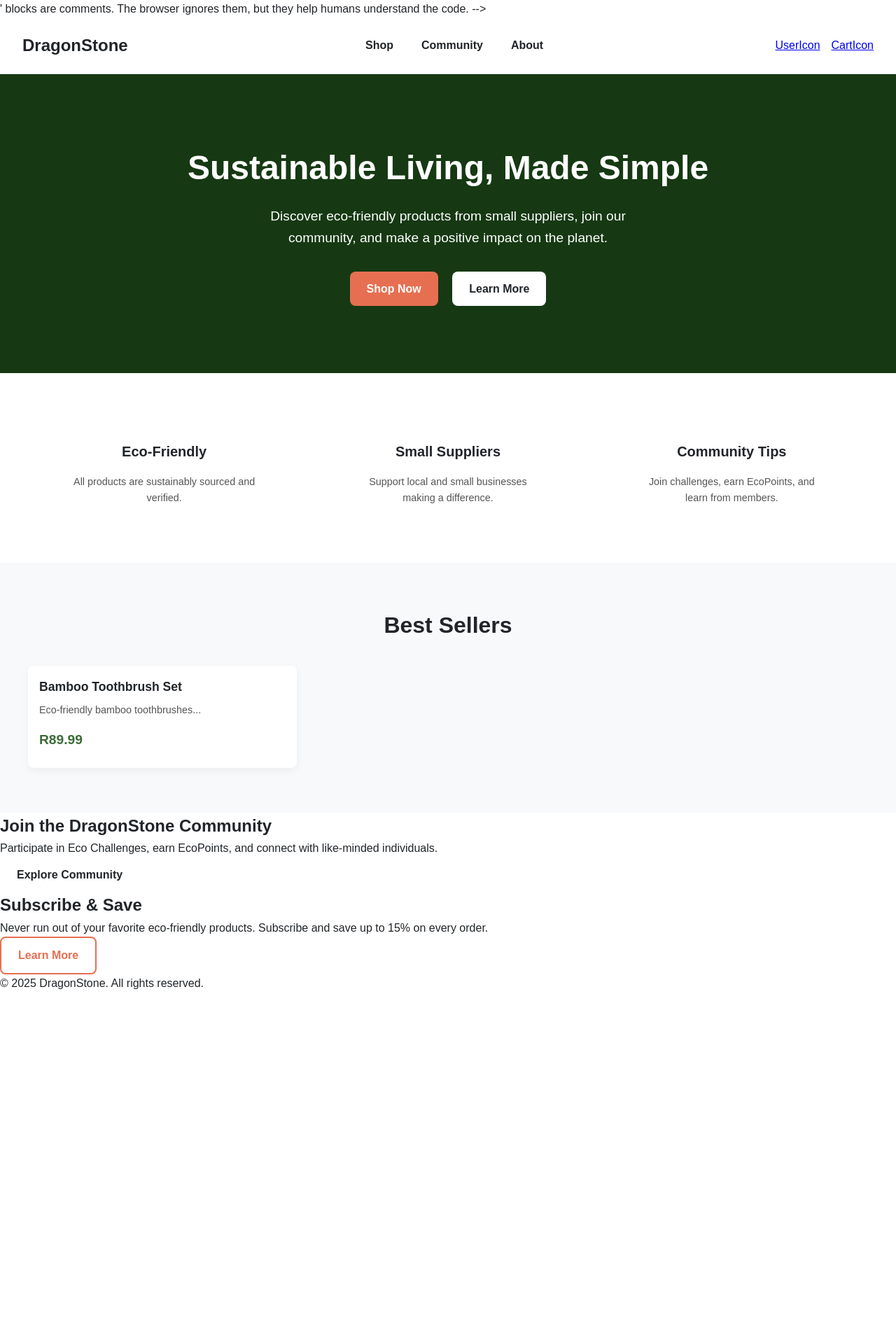
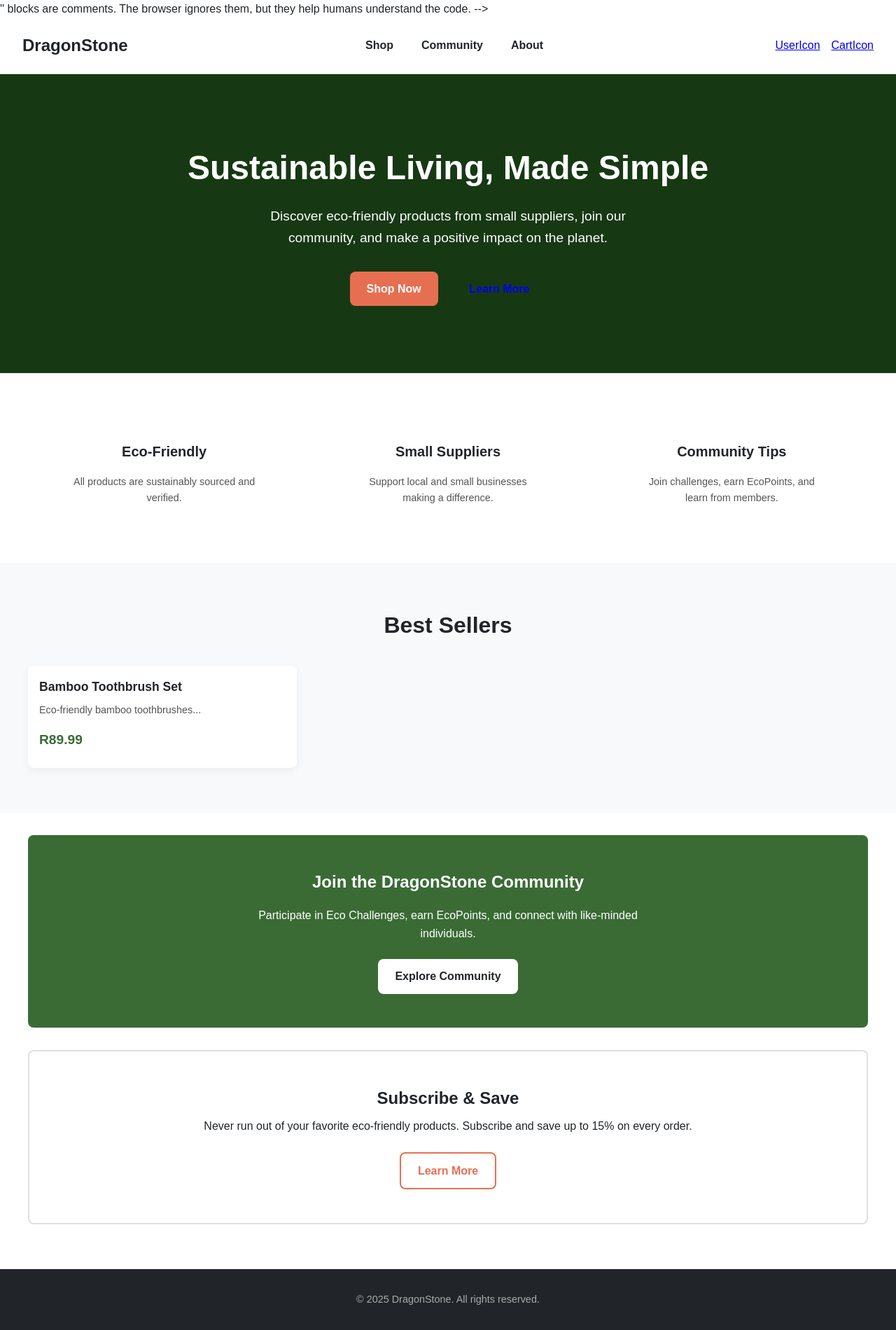
Before and after one commit to Lwazi-M/dragonstone, a PHP site: page / in a window 1280 px wide. Shown: the whole page at 70% size. Before the commit the page ends 1413 px from the top, so only its background shows below. Run offline with PHP 8.4, Linux system fonts and the light colour scheme.

Commit message:
Style CTA sections and footer, fix subscribe button class

```diff
--- a/index.php
+++ b/index.php
@@ -1,4 +1,4 @@
-' blocks are comments. The browser ignores them,
+'' blocks are comments. The browser ignores them,
     but they help humans understand the code.
 -->
 
@@ -35,7 +35,7 @@
             <h1>Sustainable Living, Made Simple</h1>
             <p>Discover eco-friendly products from small suppliers, join our community, and make a positive impact on the planet.</p>
             <a href="index.php" class="btn btn-primary">Shop Now</a>
-            <a href="about.php" class="btn btn-secondary">Learn More</a>
+            <a href="index.php" class="btn btn-learn-more">Learn More</a>
         </section>
 
         <section class="value-section">
--- a/style.css
+++ b/style.css
@@ -302,3 +302,84 @@ but for now, this will do.
   color: var(--color-primary-green);
   padding: 0 1rem 1.5rem 1rem; /* Space at the bottom */
 }
+
+/* =========================================
+8. CALL TO ACTION (CTA) SECTIONS
+=========================================
+This styles the two banners at the bottom of the page.
+
+*/
+
+.cta-section {
+  padding: 3rem 2rem;
+  margin: 2rem auto; /* Adds space above/below and centers it */
+  max-width: 1200px; /* Stops it from getting too wide */
+  border-radius: var(--border-radius-main); /* Rounded corners */
+  text-align: center;
+}
+
+/* This is for the GREEN community banner */
+.cta-community {
+  background-color: var(--color-primary-green);
+  color: var(--color-text-light); /* White text */
+}
+
+.cta-community h2 {
+  margin-bottom: 1rem;
+}
+
+.cta-community p {
+  margin-bottom: 1.5rem;
+  max-width: 600px;
+  margin-left: auto;
+  margin-right: auto;
+}
+
+/* This is for the ORANGE-BORDER subscribe banner */
+.cta-subscribe {
+  background-color: var(--color-background-white);
+  border: 2px solid var(--color-border-light); /* Light grey border */
+  /* We'll use Flexbox to put the text on the left and button on the right,
+     but for mobile, 'center' is fine. We'll add that later. */
+}
+
+.cta-subscribe h2 {
+  margin-bottom: 0.5rem;
+}
+
+.cta-subscribe p {
+  margin-bottom: 1.5rem;
+}
+
+/* We'll use this to override the hover effect.
+   The button in the Figma render has an orange border and orange text.
+   This matches our '.btn-primary-outline' class we already made.
+   But the Figma also shows an orange *fill* button.
+   Let's make a new class for that.
+*/
+
+/* This is the orange button for the subscribe box */
+.cta-subscribe .btn-learn-more {
+  background-color: var(--color-primary-orange);
+  color: var(--color-text-light);
+}
+
+.cta-subscribe .btn-learn-more:hover {
+  background-color: #c95d41; /* Darker orange */
+}
+
+
+/* =========================================
+9. FOOTER
+=========================================
+This styles the very bottom of the page.
+*/
+
+footer {
+  padding: 2rem;
+  text-align: center;
+  background-color: var(--color-text-dark); /* Dark background */
+  color: #aaa; /* Light grey text */
+  font-size: 0.9rem;
+  margin-top: 4rem; /* Adds space above the footer */
+}
```
